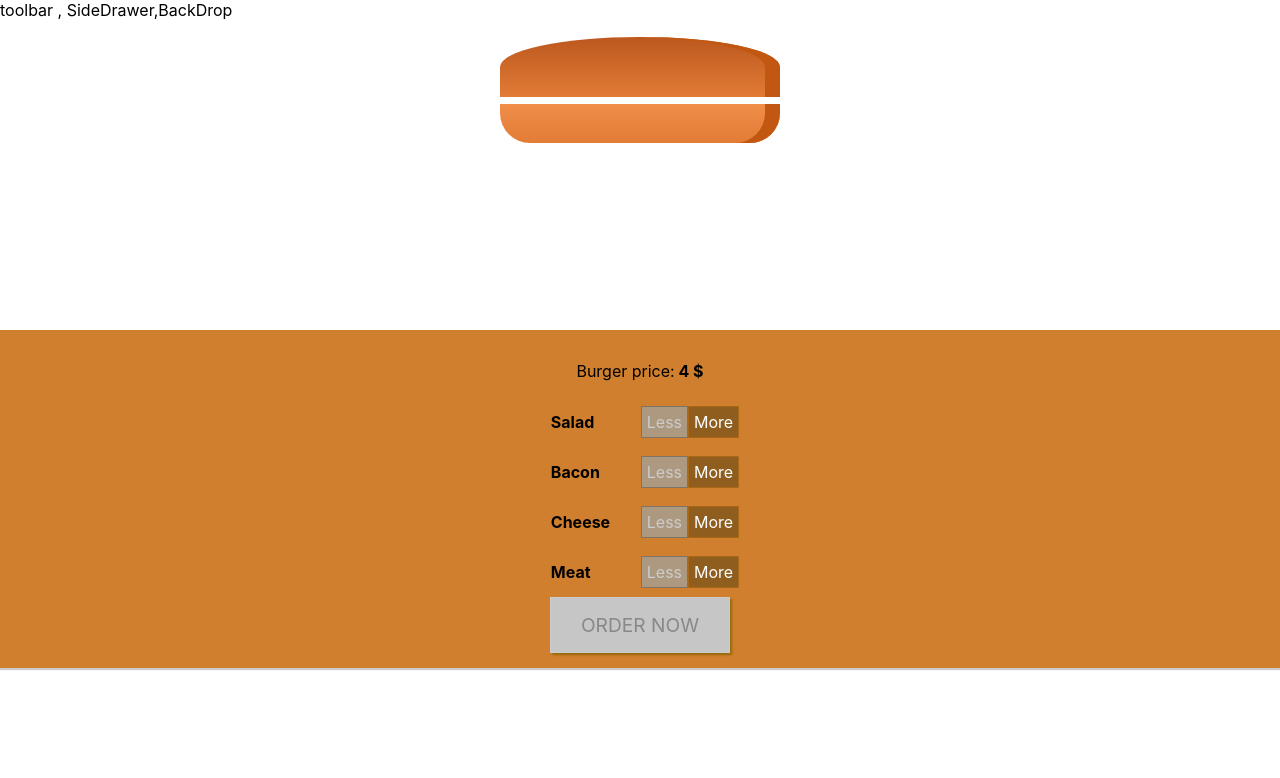
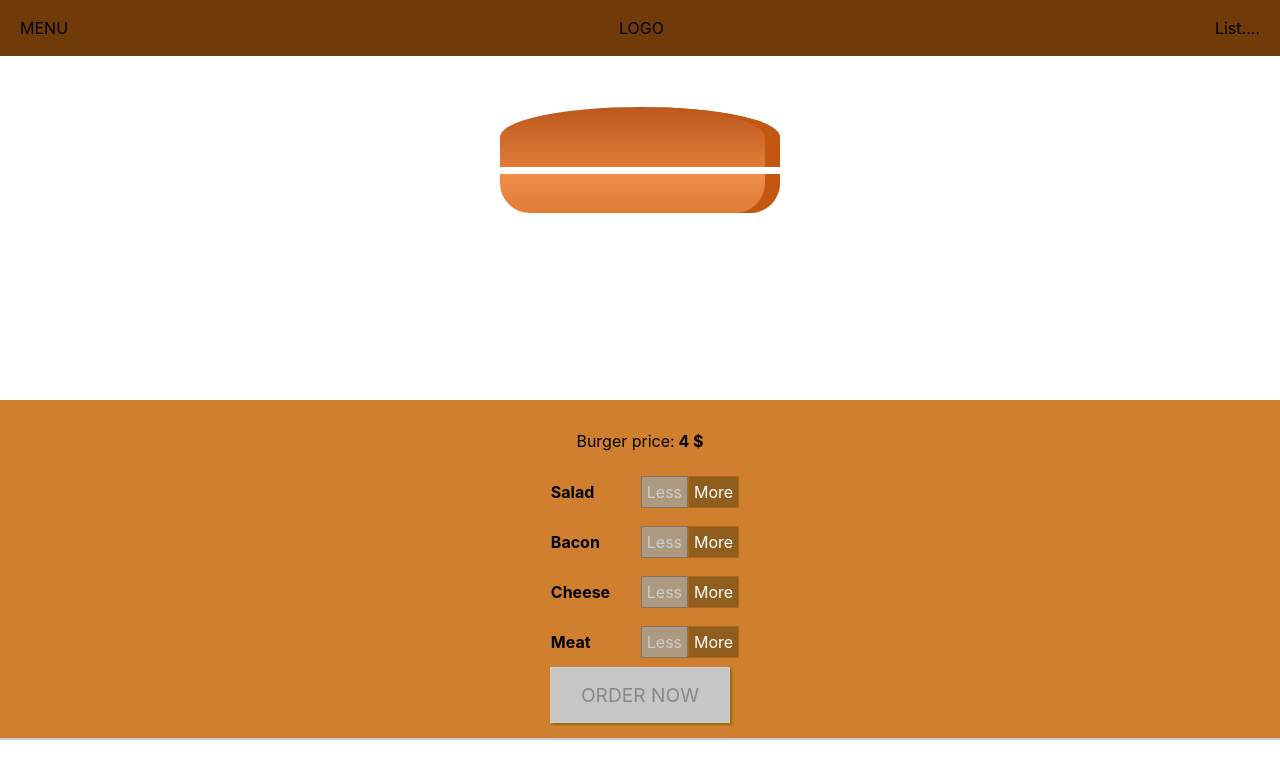
Before and after one commit to Abdelrahman-Abdallah/BurgerBuilder, a React (Create React App) app: page / in a window 1280 px wide. Shown: the top 778 px of the page. Built offline with nearby package versions, Linux system fonts and the light colour scheme.

Commit message:
add button component and start working with navbar

```diff
--- a/src/components/Burger/OrderSummary/OrderSummary.js
+++ b/src/components/Burger/OrderSummary/OrderSummary.js
@@ -1,6 +1,7 @@
 import React from "react";
 import Aux from "../../../hoc/Auxiliary";
 import "./OrderSummary.css";
+import Button from "../../UI/Button/Button";
 const OrderSummary = (props) => {
   const ingredeintsSummary = Object.keys(props.ingredients).map((key, i) => (
     <li key={key + i}>
@@ -13,6 +14,12 @@
       <p>A declicious burget with the following Ingredients</p>
       <ul>{ingredeintsSummary}</ul>
       <p>Continue to checkout ?</p>
+      <Button btnType="Danger" click={props.hide}>
+        CANCEL
+      </Button>
+      <Button btnType="Success" click={props.continue}>
+        CONTINUE
+      </Button>
     </Aux>
   );
 };
--- a/src/components/Layout/Layout.js
+++ b/src/components/Layout/Layout.js
@@ -1,10 +1,13 @@
 import React from "react";
 import Aux from "../../hoc/Auxiliary";
 import classes from "./Layout.module.css";
+import Toolbar from "../Navigation/Toolbar/Toolbar";
 const Layout = (props) => {
   return (
     <Aux>
-      <div>toolbar , SideDrawer,BackDrop</div>
+      <div>
+        <Toolbar></Toolbar>
+      </div>
       <main className={classes.content}>{props.children}</main>
     </Aux>
   );
--- a/src/components/Layout/Layout.module.css
+++ b/src/components/Layout/Layout.module.css
@@ -1,3 +1,3 @@
 .content {
-  margin: 10px auto;
+  margin: 100px auto 0;
 }
--- /dev/null
+++ b/src/components/Navigation/Toolbar/Toolbar.js
@@ -0,0 +1,11 @@
+import React from "react";
+import classes from "./toolbar.module.css";
+const toolbar = (props) => (
+  <header className={classes.Toolbar}>
+    <div>MENU</div>
+    <div>LOGO</div>
+    <div>List....</div>
+  </header>
+);
+
+export default toolbar;
--- /dev/null
+++ b/src/components/Navigation/Toolbar/toolbar.module.css
@@ -0,0 +1,38 @@
+.Toolbar {
+  height: 56px;
+  width: 100%;
+  position: fixed;
+  top: 0;
+  left: 0;
+  background: #703b09;
+  display: flex;
+  justify-content: space-between;
+  align-items: center;
+  padding: 0 20px;
+  box-sizing: border-box;
+  z-index: 90;
+}
+
+.Toolbar nav {
+  height: 100%;
+}
+
+.Title {
+  margin-left: 170px;
+  color: white;
+  font-family: "Berkshire Swash", cursive;
+  font-size: 24px;
+}
+@media (max-width: 499px) {
+  .DesktopOnly {
+    display: none;
+  }
+  .Title {
+    display: none;
+  }
+}
+@media (min-width: 500px) and (max-width: 850px) {
+  .Title {
+    margin-left: 80px;
+  }
+}
--- /dev/null
+++ b/src/components/UI/Button/Button.js
@@ -0,0 +1,16 @@
+import React from "react";
+import propTypes from "prop-types";
+import classes from "./Button.module.css";
+const Button = (props) => (
+  <button
+    className={[classes.Button, classes[props.btnType]].join(" ")}
+    onClick={props.click}
+  >
+    {props.children}
+  </button>
+);
+export default Button;
+Button.propTypes = {
+  btnType: propTypes.string.isRequired,
+  click: propTypes.func.isRequired,
+};
--- /dev/null
+++ b/src/components/UI/Button/Button.module.css
@@ -0,0 +1,29 @@
+.Button {
+  background-color: transparent;
+  border: none;
+  color: white;
+  outline: none;
+  cursor: pointer;
+  font: inherit;
+  padding: 10px;
+  margin: 10px;
+  font-weight: bold;
+}
+
+.Button:first-of-type {
+  margin-left: 0;
+  padding-left: 0;
+}
+
+.Button:disabled {
+  color: #ccc;
+  cursor: not-allowed;
+}
+
+.Success {
+  color: #5c9210;
+}
+
+.Danger {
+  color: #944317;
+}
--- a/src/containers/BurgerBuilder/BurgerBuilder.js
+++ b/src/containers/BurgerBuilder/BurgerBuilder.js
@@ -73,6 +73,10 @@
     const ordering = this.state.ordering;
     this.setState({ ordering: !ordering });
   };
+  orderContinueHandler() {
+    console.log("continue to checkout");
+    alert("continue to checkout proudct");
+  }
   render() {
     const disabledInfo = { ...this.state.ingredients };
     for (let key in disabledInfo) {
@@ -85,7 +89,11 @@
           hide={this.orderingHandler}
         ></BackDrop>
         <Modal show={this.state.ordering}>
-          <OrderSummary ingredients={this.state.ingredients} />
+          <OrderSummary
+            ingredients={this.state.ingredients}
+            hide={this.orderingHandler}
+            continue={this.orderContinueHandler}
+          />
         </Modal>
         <div>
           <Burger ingredients={this.state.ingredients} />
```
Also changed, not shown: src/components/Logo/logo.js (added).
